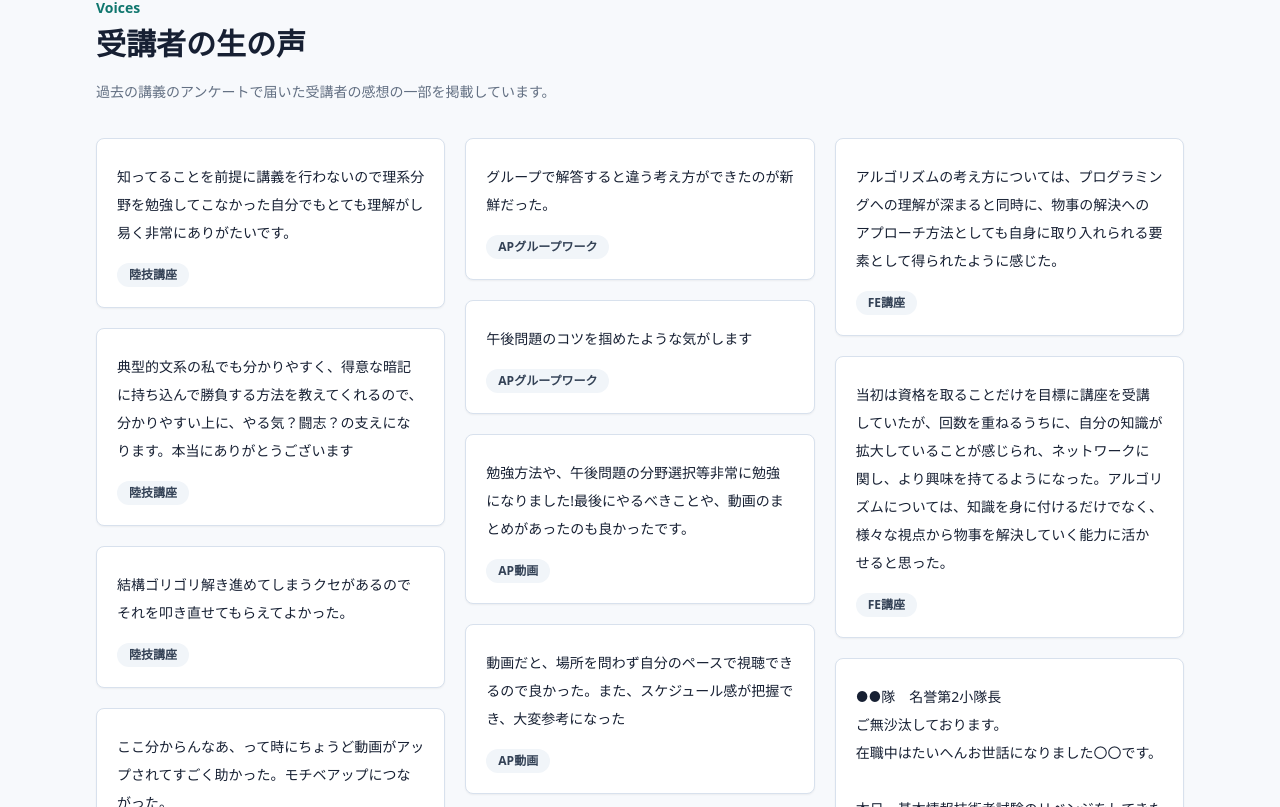
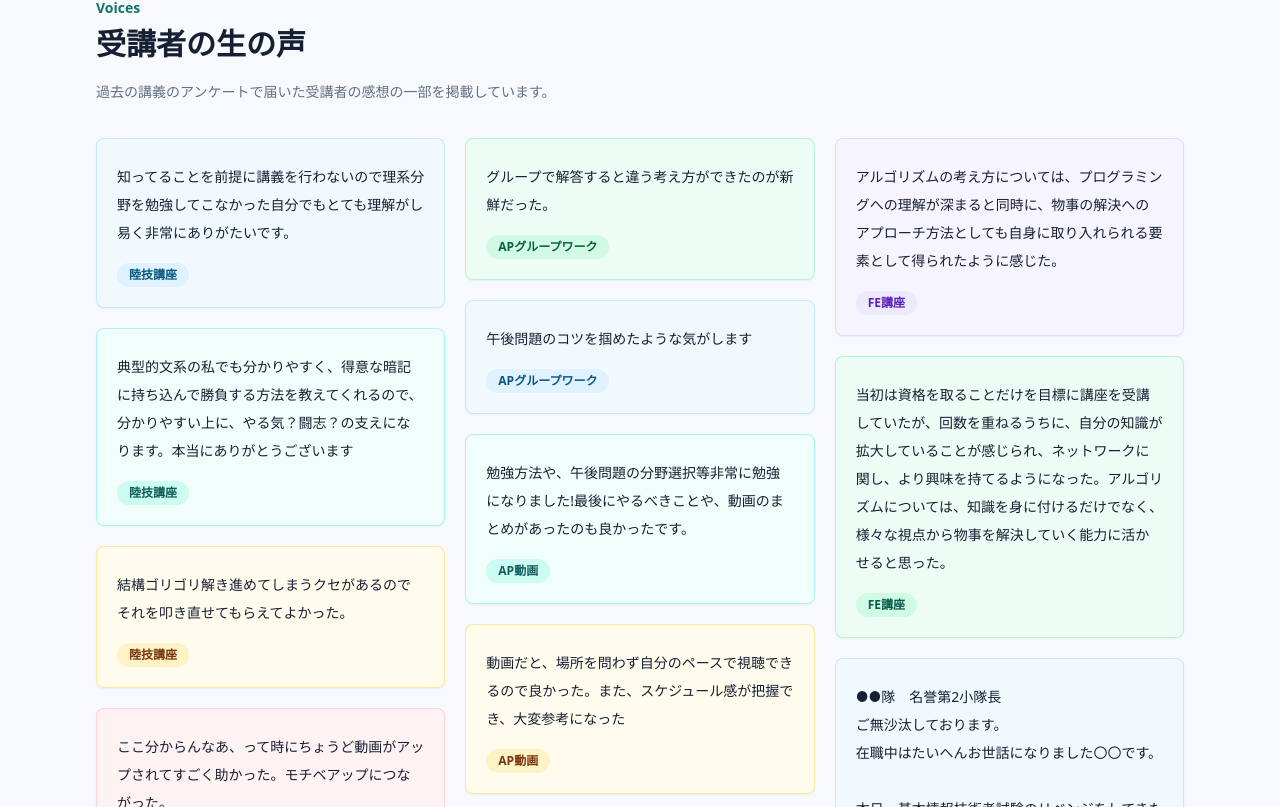
Before and after one commit to hmamiya52-bit/4th-TA_byMamiya, a Next.js app: page / in a window 1280 px wide. Shown: the part 4393-5200 px from the top of the page. Built offline with nearby package versions, Linux system fonts and the light colour scheme.

Commit message:
Add pastel testimonial card variations

```diff
--- a/src/components/TestimonialSection.tsx
+++ b/src/components/TestimonialSection.tsx
@@ -53,6 +53,33 @@ const testimonials = [
   },
 ];
 
+const cardThemes = [
+  {
+    card: "border-sky-200/80 bg-sky-50/90 dark:border-sky-400/25 dark:bg-sky-400/10",
+    badge: "bg-sky-100 text-sky-800 dark:bg-sky-400/15 dark:text-sky-100",
+  },
+  {
+    card: "border-teal-200/80 bg-teal-50/90 dark:border-teal-400/25 dark:bg-teal-400/10",
+    badge: "bg-teal-100 text-teal-800 dark:bg-teal-400/15 dark:text-teal-100",
+  },
+  {
+    card: "border-amber-200/80 bg-amber-50/90 dark:border-amber-400/25 dark:bg-amber-400/10",
+    badge: "bg-amber-100 text-amber-900 dark:bg-amber-400/15 dark:text-amber-100",
+  },
+  {
+    card: "border-rose-200/80 bg-rose-50/90 dark:border-rose-400/25 dark:bg-rose-400/10",
+    badge: "bg-rose-100 text-rose-800 dark:bg-rose-400/15 dark:text-rose-100",
+  },
+  {
+    card: "border-violet-200/80 bg-violet-50/90 dark:border-violet-400/25 dark:bg-violet-400/10",
+    badge: "bg-violet-100 text-violet-800 dark:bg-violet-400/15 dark:text-violet-100",
+  },
+  {
+    card: "border-emerald-200/80 bg-emerald-50/90 dark:border-emerald-400/25 dark:bg-emerald-400/10",
+    badge: "bg-emerald-100 text-emerald-800 dark:bg-emerald-400/15 dark:text-emerald-100",
+  },
+];
+
 export function TestimonialSection() {
   return (
     <section className="border-t border-line bg-paper">
@@ -66,17 +93,21 @@ export function TestimonialSection() {
         </div>
 
         <div className="columns-1 gap-5 md:columns-2 lg:columns-3">
-          {testimonials.map((testimonial) => (
+          {testimonials.map((testimonial, index) => {
+            const theme = cardThemes[index % cardThemes.length];
+
+            return (
             <article
               key={`${testimonial.source}-${testimonial.text}`}
-              className="mb-5 break-inside-avoid rounded-lg border border-line bg-surface p-5 shadow-sm"
+              className={`mb-5 break-inside-avoid rounded-lg border p-5 shadow-sm ${theme.card}`}
             >
               <p className="mt-1 whitespace-pre-line text-sm leading-7 text-ink">{testimonial.text}</p>
-              <p className="mt-4 inline-flex rounded-full bg-badge px-3 py-1 text-xs font-bold text-badgeText">
+              <p className={`mt-4 inline-flex rounded-full px-3 py-1 text-xs font-bold ${theme.badge}`}>
                 {testimonial.source}
               </p>
             </article>
-          ))}
+            );
+          })}
         </div>
       </div>
     </section>
```
